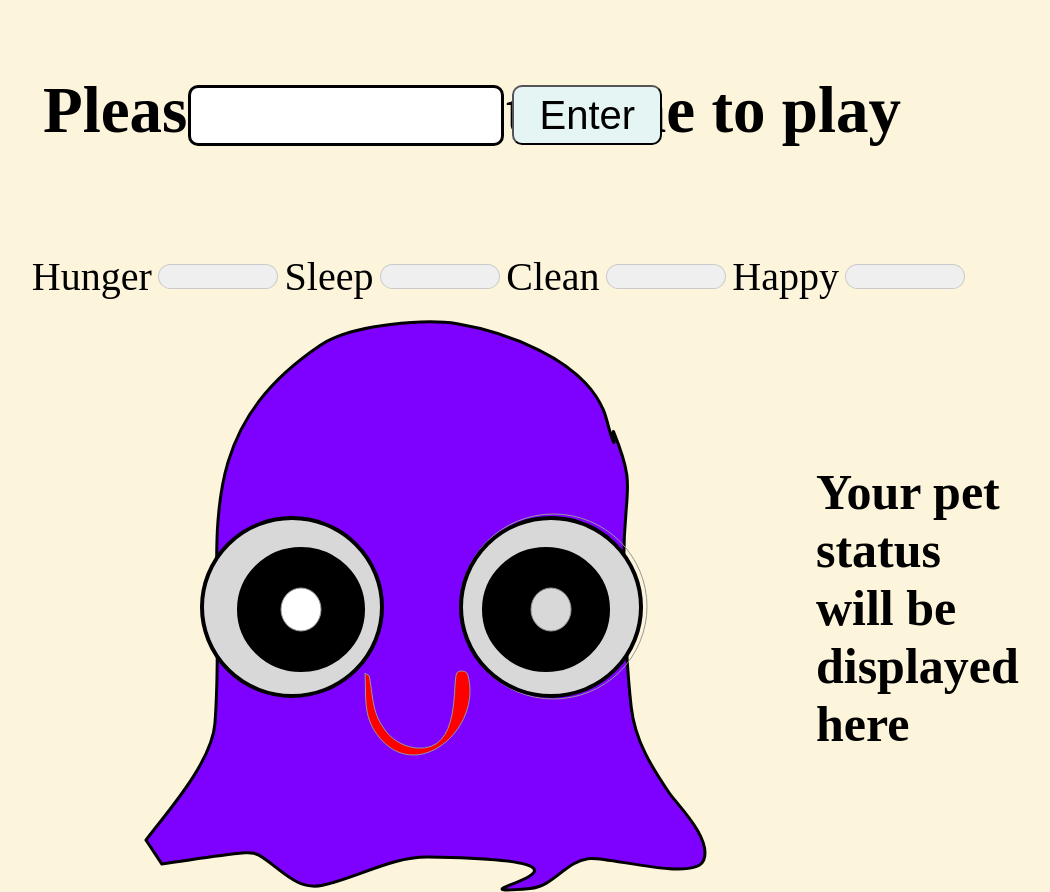
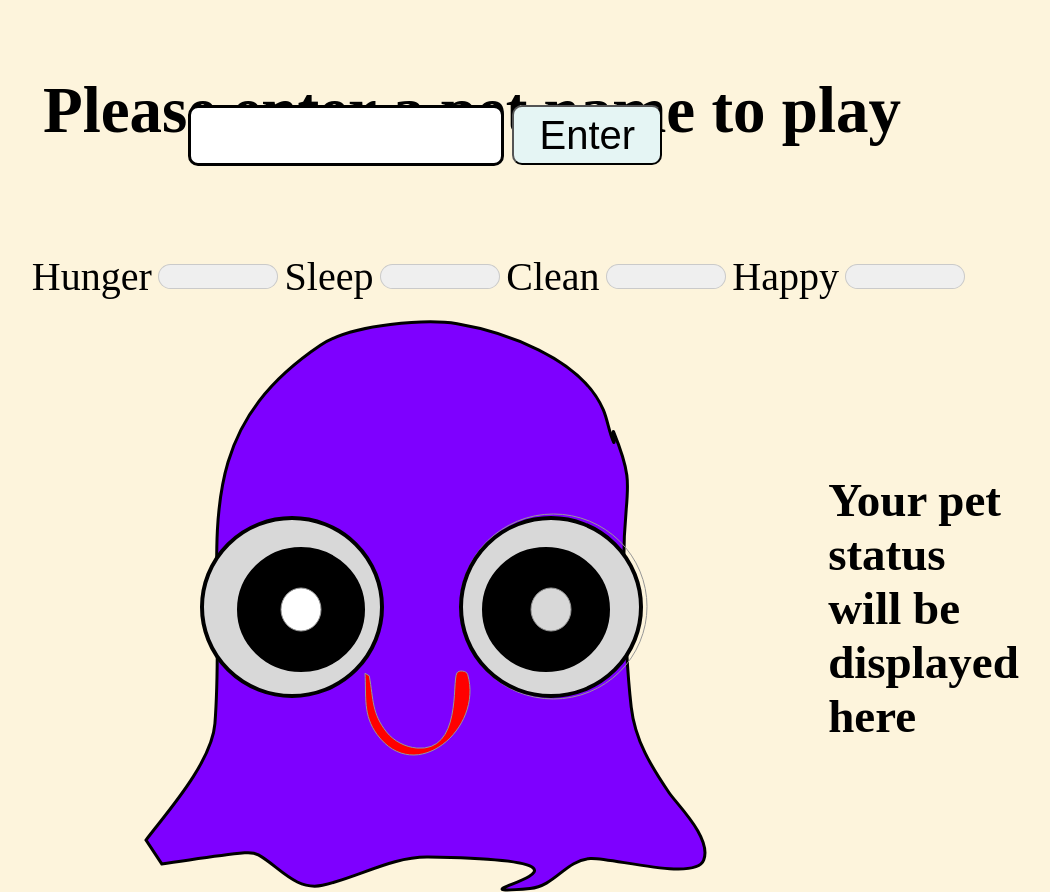
Before and after one commit to nabmat/cwk, a website: page client/index.html in a window 1280 px wide. Shown: the top 892 px of the page, without its empty margins (176-1226 px from the left). Drawn offline with Linux system fonts and the light colour scheme.

Commit message:
changed font size

```diff
--- a/client/style.css
+++ b/client/style.css
@@ -116,7 +116,7 @@
 }
 
 #petStatus {
-    font-size: 50px;
+    font-size: 47px;
 }
 
 .stat {
@@ -208,7 +208,7 @@
     width: 300px;
     font-size: 50px;
     border: 3px solid black;
-    margin-top: 10px;
+    margin-top: 50px;
 }
 
 #setName{
@@ -217,7 +217,7 @@ width: 150px;
 font-size: 40px;
 background-color: #e5f5f4 ;
 border-radius: 10px;
-margin-top: 10px;
+margin-top: 50px;
 }
 
 
```
